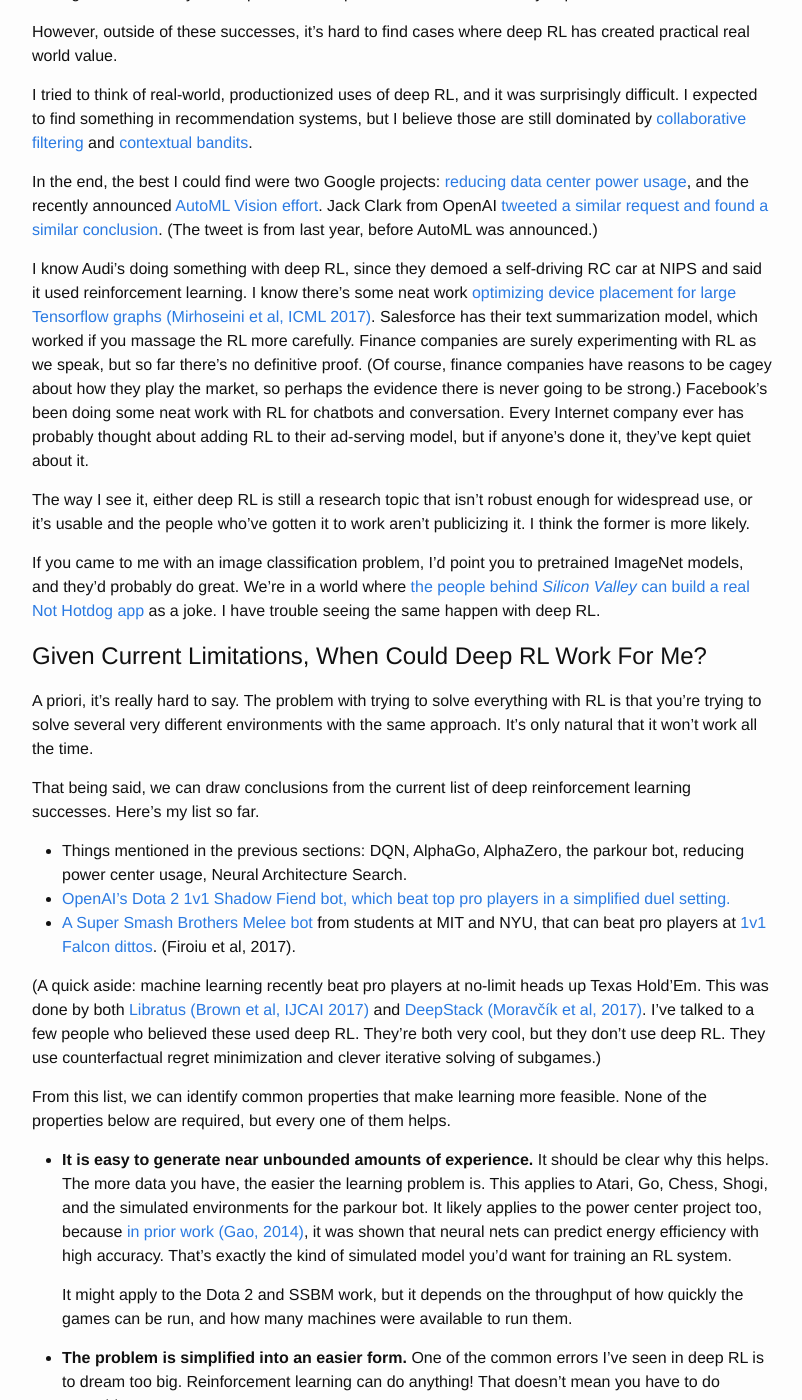
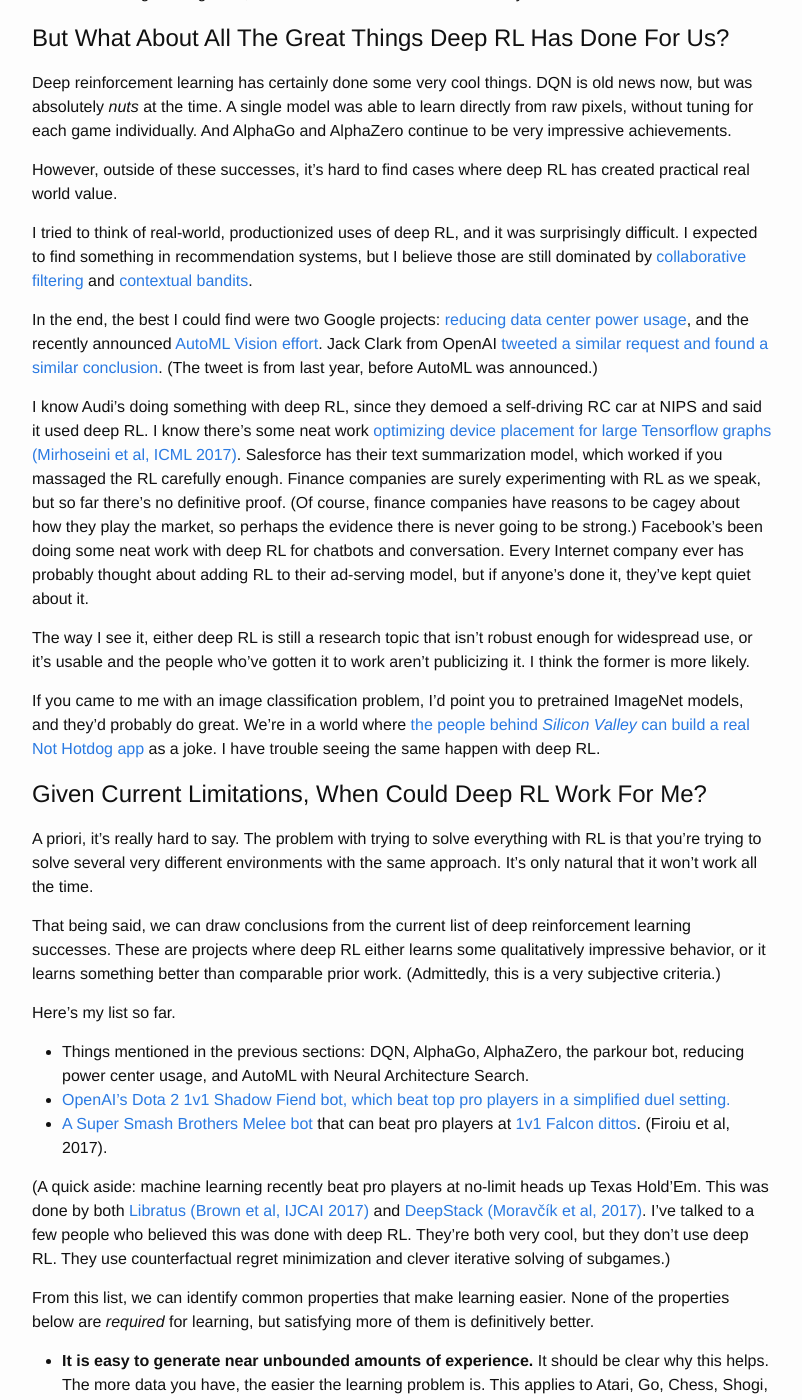
Before and after one commit to alexirpan/alexirpan.github.io, a Jekyll site: the page built from _posts/2017-12-11-rl-hard.markdown, in a window 1280 px wide and 1400 px high, scrolled down 18671 px. Shown: the whole window, without its empty margins (238-1040 px from the left). Built offline with Jekyll 4.4.1, drawn with Linux system fonts in a browser that asks for light colours; nearby versions of some CDN libraries; some of the changed text lies outside the part shown.

Commit message:
Doing a final round of addressing comments to clarify the argument.

```diff
--- a/_posts/2017-12-11-rl-hard.markdown
+++ b/_posts/2017-12-11-rl-hard.markdown
@@ -71,10 +71,13 @@
 you have the time.
 
 * I use "reinforcement learning" and "deep reinforcement learning"
-interchangeably. **I am criticizing deep reinforcement learning in particular.**
-The papers I cite usually represent the agent with a deep neural net, and
-although the criticisms *may* apply to linear RL or tabular RL, I'm not
-confident they generalize that far.
+interchangeably, because in my day-to-day, "RL" always implicitly
+means deep RL.
+**I am criticizing the empirical behavior of deep reinforcement
+learning, not reinforcement learning in general.**
+The papers I cite usually represent the agent with a deep neural net.
+Although the empirical criticisms *may* apply to linear RL or tabular RL, I'm not
+confident they generalize to smaller problems.
 The hype around deep RL is driven by the promise of applying RL to large, complex,
 high-dimensional environments where good function approximation is necessary.
 It is that hype in particular that needs to be addressed.
@@ -83,10 +86,10 @@
 I know it's a bit long, but I'd appreciate it if you would take the time to
 read the entire post before replying.
 
-(TODO: Figure out a transition here)
+Without further ado, here are some of the failure cases of deep RL.
 
 
-Reinforcement Learning Can Be Horribly Sample Inefficient
+Deep Reinforcement Learning Can Be Horribly Sample Inefficient
 ==============================================================================
 
 The most well-known benchmark for deep reinforcement learning is Atari. As shown
@@ -217,12 +222,11 @@
 you're doing deep RL for deep RL's sake, but I
 personally find it frustrating when I compare RL's performance to, well,
 anything else. One reason I liked AlphaGo so much was *because* it was an
-unambiguous win for deep RL. It's a surprisingly rare occurrence.
+unambiguous win for deep RL, and that doesn't happen very often.
 
-And it's also harder for me to explain to laypeople why my problems
+This makes it harder for me to explain to laypeople why my problems
 are cool and hard and interesting, because they often don't have the context
-or experience to appreciate *why* things are hard.
-
+or experience to appreciate *why* they're hard.
 There's an explanation gap between what people think deep RL can do, and
 what it can really do. I'm working in robotics right now. Consider the company
 most people think of
@@ -241,12 +245,13 @@
 those classical techniques can work pretty well, when you apply them right.
 
 
-Reinforcement Learning Usually Requires a Reward Oracle
+Reinforcement Learning Usually Requires a Reward Function
 ==============================================================================
 
 Reinforcement learning assumes the existence of a reward function. Usually,
 this is either given, or it is hand-tuned offline and kept fixed over the course
-of learning.
+of learning. I say "usually" because there are exceptions, such as imitation
+learning or inverse RL, but most RL approaches treat the reward as an oracle.
 
 Importantly,
 for RL to do the right thing, your reward function must capture *exactly* what
@@ -328,11 +333,14 @@
 been used in several presentations bringing awareness to the problem. So, okay,
 I'll begrudgingly admit this was a good blog post.
 
-Reinforcement learning can be seen as a variant of black-box optimization. In
-these black-box methods, you are given nothing about the environment. You are
-simply told that this gives +1 reward, or it doesn't, and have to learn on your
-own. And the problem is that anything that gives +1 reward is good, even if
-the +1 reward isn't coming for the right reasons.
+RL algorithms fall along a continuum, where they get to assume more or less
+knowledge about the environment they're in. The broadest category, model-free RL,
+is almost the same as black-box optimization. These methods are only allowed to
+assume they are in an MDP. Otherwise, they are given nothing else. The agent
+is simply told that this gives +1 reward, this doesn't, and it has to learn
+the rest on its own.
+And like black-box optimization, the problem is that anything that gives
++1 reward is good, even if the +1 reward isn't coming for the right reasons.
 
 A classic non-RL example is the time someone applied genetic algorithms to
 circuit design, and
@@ -739,11 +747,12 @@
 the paper ["Deep Reinforcement Learning That Matters" (Henderson et al, AAAI 2018)](https://arxiv.org/abs/1709.06560).
 Among its conclusions are:
 
-* Multiplying the reward by a constant can give significant differences in performance.
+* Multiplying the reward by a constant can cause significant differences in performance.
 * Five random seeds (a common reporting metric) may not be enough to argue
-significant results.
+significant results, since with careful selection you can get non-overlapping
+confidence intervals.
 * Different implementations of the same algorithm have different performance on
-the same task.
+the same task, even when the same hyperparameters are used.
 
 My theory is that RL is very sensitive to both your initialization and to the
 dynamics of your training process, because your data is always collected online
@@ -781,15 +787,15 @@
 (The tweet is from last year, before AutoML was announced.)
 
 I know Audi's doing something with deep RL, since they demoed a self-driving
-RC car at NIPS and said it used reinforcement learning. I know there's some
+RC car at NIPS and said it used deep RL. I know there's some
 neat work
 [optimizing device placement for large Tensorflow graphs (Mirhoseini et al, ICML 2017)](https://arxiv.org/abs/1706.04972).
-Salesforce has their text summarization model, which worked if you massage the
-RL more carefully.
+Salesforce has their text summarization model, which worked if you massaged the
+RL carefully enough.
 Finance companies are surely experimenting with RL as we speak, but so far
 there's no definitive proof. (Of course, finance companies have reasons to be cagey
 about how they play the market, so perhaps the evidence there is never going to
-be strong.) Facebook's been doing some neat work with RL for chatbots and
+be strong.) Facebook's been doing some neat work with deep RL for chatbots and
 conversation. Every Internet company ever has probably thought about adding RL to
 their ad-serving model, but if anyone's done it, they've kept quiet about it.
 
@@ -812,27 +818,33 @@
 with the same approach. It's only natural that it won't work all the time.
 
 That being said, we can draw conclusions from the current list of deep
-reinforcement learning successes. Here's my list so far.
+reinforcement learning successes. These are projects where deep RL either
+learns some qualitatively impressive behavior, or
+it learns something better than comparable prior work. (Admittedly, this
+is a very subjective criteria.)
+
+Here's my list so far.
 
 * Things mentioned in the previous sections: DQN, AlphaGo, AlphaZero,
-the parkour bot, reducing power center usage, Neural Architecture Search.
+the parkour bot, reducing power center usage, and AutoML with Neural
+Architecture Search.
 * [OpenAI's Dota 2 1v1 Shadow Fiend bot, which beat top pro players in a
 simplified duel setting.](https://blog.openai.com/dota-2/)
-* [A Super Smash Brothers Melee bot](https://arxiv.org/abs/1702.06230) from students at MIT and NYU, that can beat
+* [A Super Smash Brothers Melee bot](https://arxiv.org/abs/1702.06230) that can beat
 pro players at [1v1 Falcon dittos](https://www.youtube.com/watch?v=dXJUlqBsZtE).
 (Firoiu et al, 2017).
 
 (A quick aside: machine learning recently beat pro players at no-limit
 heads up Texas Hold'Em. This was done by both [Libratus (Brown et al, IJCAI 2017)](https://www.ijcai.org/proceedings/2017/0772.pdf)
 and [DeepStack (Moravčík et al, 2017)](https://arxiv.org/abs/1701.01724).
-I've talked to a few people who believed these used deep RL.
+I've talked to a few people who believed this was done with deep RL.
 They're both very cool, but they don't use deep RL.
 They use counterfactual regret minimization and clever iterative solving of
 subgames.)
 
-From this list, we can identify common properties that make learning more
-feasible. None of the properties below are required, but every one of them
-helps.
+From this list, we can identify common properties that make learning easier.
+None of the properties below are *required* for learning, but satisfying more
+of them is definitively better.
 
 * **It is easy to generate near unbounded amounts of experience.**
 It should be clear why this helps. The more data you have, the easier the learning
@@ -855,8 +867,9 @@
     The OpenAI Dota 2 bot only played the early game, only played Shadow Fiend against Shadow
 Fiend in a 1v1 laning setting, used hardcoded item builds, and presumably
 called the [Dota 2 API](https://developer.valvesoftware.com/wiki/Dota_2_Workshop_Tools/Scripting/API)
-to avoid having to solve perception. The SSBM bot started with 1v1 games,
-Captain Falcon only, Battlefield only, infinite time matches only.
+to avoid having to solve perception. The SSBM bot acheived superhuman performance,
+but it was only in 1v1 games, with Captain Falcon only, on Battlefield only,
+in an infinite time match.
 
     This isn't a dig at either bot. Why work on a hard problem when you don't
 even know the easier one is solvable? The
@@ -892,8 +905,17 @@
 the delay between action and consequence, the faster the feedback loop gets
 closed, and the easier it is for reinforcement learning to figure out a path to high reward.
 
-We can combine a few of these principles to analyze the success of Neural
-Architecture Search. As mentioned above, the reward is validation accuracy.
+
+A Case Study: Neural Architecture Search
+===============================================================================
+
+We can combine a few of the principles to analyze the success of Neural
+Architecture Search. According to the initial [ICLR 2017 version](https://arxiv.org/abs/1611.01578),
+after 12800 examples, deep RL was able to design state-of-the art neural
+net architectures. Admittedly, each example required training a neural net
+to convergence, but this is still very sample efficient.
+
+As mentioned above, the reward is validation accuracy.
 This is a very rich reward signal - if a neural net design decision only increases
 accuracy from 70% to 71%, RL will still pick up on this. Additionally, there's
 evidence that hyperparameters in deep learning are close to
@@ -902,17 +924,19 @@
 [here]({% post_url 2017-06-27-hyperparam-spectral %}) if interested.)
 NAS isn't exactly tuning hyperparameters, but I think it's reasonable
 that neural net design decisions would act similarly. This is good
-news for learning because the correlations between decision and performance
+news for learning, because the correlations between decision and performance
 are strong. Finally, not only is the reward rich, it's actually what we care
 about when we train models.
 
 The combination of all these points helps me understand why it "only" takes about
 12800 trained networks to learn a better one, compared to the millions of examples
-needed in other environments.
+needed in other environments. Several parts of the problem are all pushing in
+RL's favor.
 
 Overall, success stories this strong are still the exception, not the rule.
 Many things have to go right for reinforcement learning to be a plausible
 solution, and even then, it's not a free ride to make that solution happen.
+
 In short: deep RL is currently not a plug-and-play technology.
 
 
@@ -958,7 +982,9 @@
 
 **Model-based learning unlocks sample efficiency:** Here's how I describe
 model-based RL: "Everyone wants to do it, not many people know how." In principle,
-a good model fixes a bunch of problems. Good world models transfer well to new tasks,
+a good model fixes a bunch of problems. As seen in AlphaGo, having a model
+at all makes it much easier to learn a good solution.
+Good world models will transfer well to new tasks,
 and rollouts of the world model let you imagine new experience. From what I've
 seen, model-based approaches use fewer samples as well.
 
```
Also changed, not shown: other parts of _posts/2017-12-11-rl-hard.markdown (+6 -7 lines).
